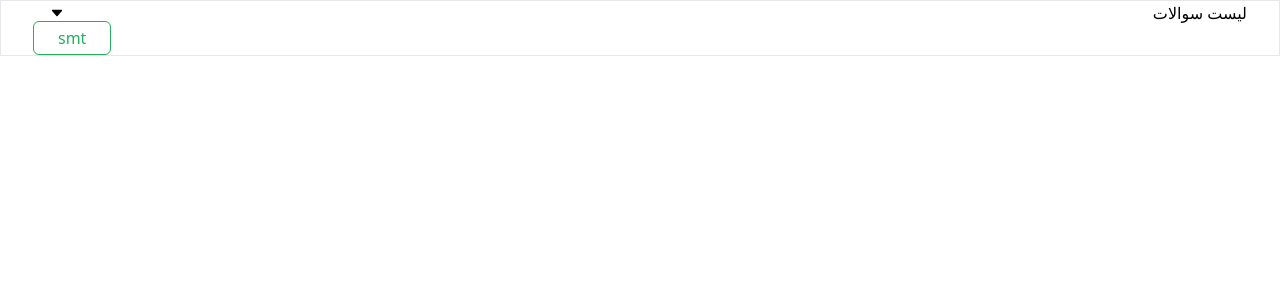
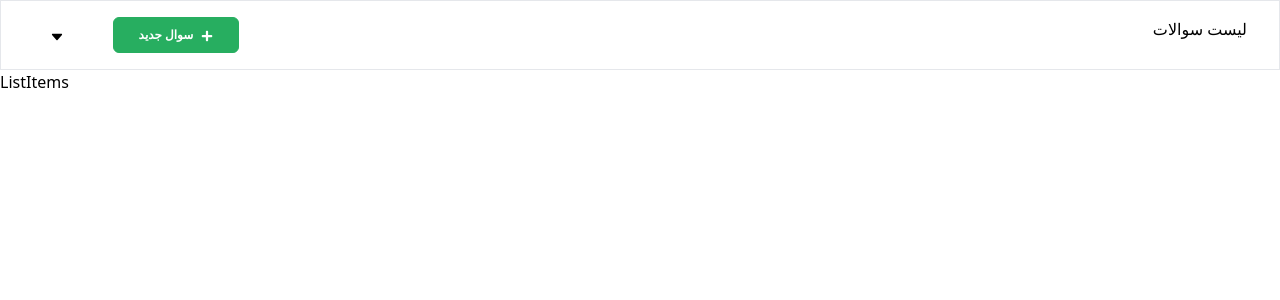
Before and after one commit to itsAmirosein/karnameh-project, a React (Create React App) app: page / in a window 1280 px wide. Shown: the top 300 px of the page. Built offline with nearby package versions, Linux system fonts and the light colour scheme; no server answers.

Commit message:
add-some-props-to-button

```diff
--- a/src/components/button.tsx
+++ b/src/components/button.tsx
@@ -1,8 +1,25 @@
 import React from "react";
 import { ButtonProps } from "./types";
+import { FaPlus } from "react-icons/fa";
 
-function Button({ onClick, title, variant }: ButtonProps) {
-  return <button className={`rounded-md border border-Green px-6 py-1 ${variant==='fill'?'text-white bg-Green':'text-Green'}`} onClick={onClick}>{title}</button>;
+function Button({
+  onClick,
+  title,
+  variant = "outlined",
+  hasIcon = false,
+  size = "md",
+}: ButtonProps) {
+  return (
+    <button
+      className={`flex items-center justify-center rounded-md border border-Green ${
+        size === "md" ? "w-[126px]" : "w-[200px]"
+      } py-2 ${variant === "fill" ? "text-white bg-Green" : "text-Green"}`}
+      onClick={onClick}
+    >
+      <span className="mx-1 text-[12px] font-semibold">{title}</span>
+      {hasIcon && <FaPlus className="mx-1 text-xs mt-0.5" />}
+    </button>
+  );
 }
 
 export default Button;
--- /dev/null
+++ b/src/components/listItems.tsx
@@ -0,0 +1,9 @@
+import React from 'react'
+
+function ListItems() {
+  return (
+    <div>ListItems</div>
+  )
+}
+
+export default ListItems
--- a/src/components/types.ts
+++ b/src/components/types.ts
@@ -12,6 +12,8 @@ interface ProfileContent {
 
 export interface ButtonProps {
   title: string;
-  variant: "fill" | "outlined";
+  variant?: "fill" | "outlined";
   onClick: (value: React.MouseEvent<HTMLElement>) => void;
+  hasIcon?: boolean;
+  size?: "lg" | "md";
 }
--- a/src/dictionary/persianTranslate.ts
+++ b/src/dictionary/persianTranslate.ts
@@ -1,5 +1,6 @@
 export const persianTranslate = {
   home: {
     questionList: "لیست سوالات",
+    newQuestion: "سوال جدید",
   },
 };
--- a/src/pages/home.tsx
+++ b/src/pages/home.tsx
@@ -6,6 +6,7 @@ import { InitialState } from "redux/types";
 import Profile from "../components/profile";
 import { persianTranslate } from "dictionary/persianTranslate";
 import Button from "components/button";
+import ListItems from "components/listItems";
 
 function Home() {
   const { profile } = useSelector((state: InitialState) => state);
@@ -18,20 +19,26 @@ function Home() {
 
   return (
     <div>
-      <header className="border flex px-8">
-        <div className="w-1/2">
+      <header className="border flex px-8 py-4">
+        <div className="w-1/2 flex">
           <Profile
             profile={profile}
             icon={<IoCaretDown className="mx-4 mt-1" />}
           />
-          <Button title="smt" onClick={()=>{}} variant='outlined'/>
+          <Button
+            title={persianTranslate.home.newQuestion}
+            onClick={() => {}}
+            variant="fill"
+            hasIcon
+            size="md"
+          />
         </div>
         <div className="w-1/2  flex justify-end">
           {persianTranslate.home.questionList}
         </div>
       </header>
       <main>
-
+        <ListItems />
       </main>
     </div>
   );
```
